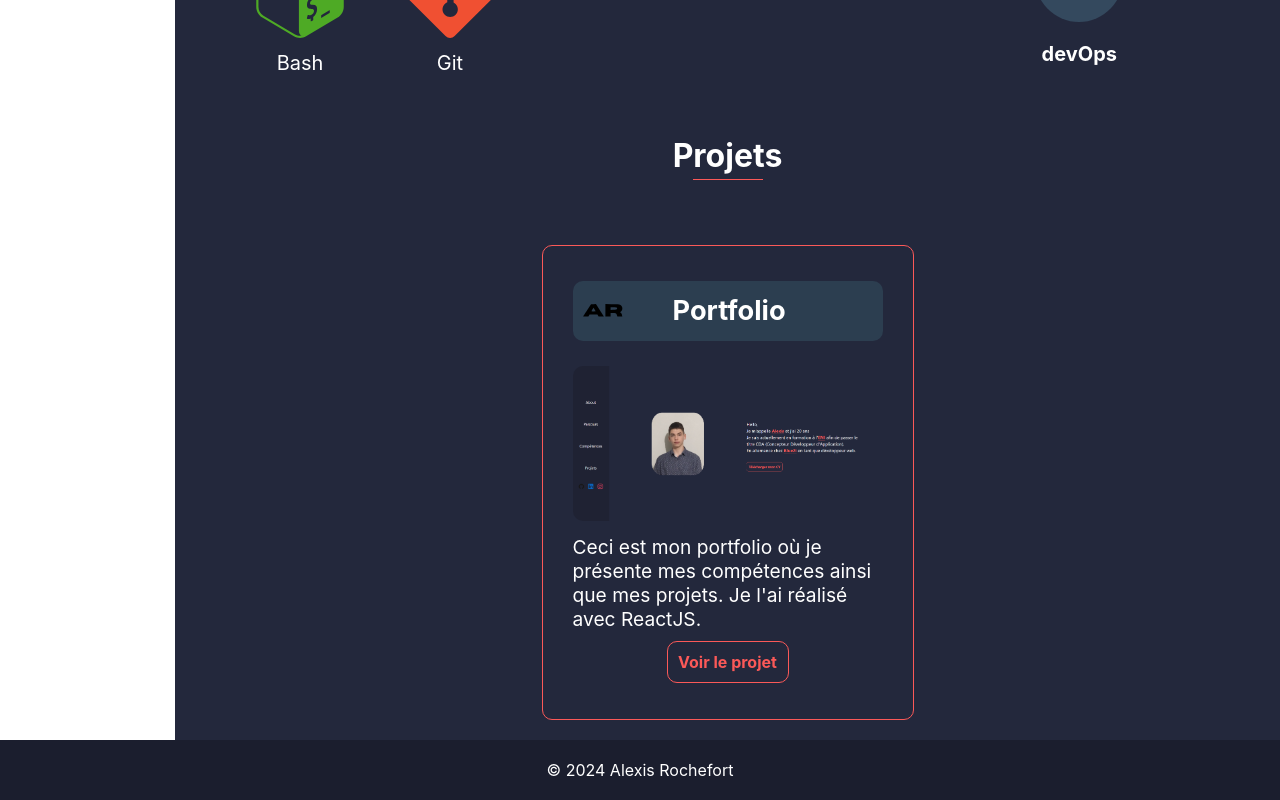
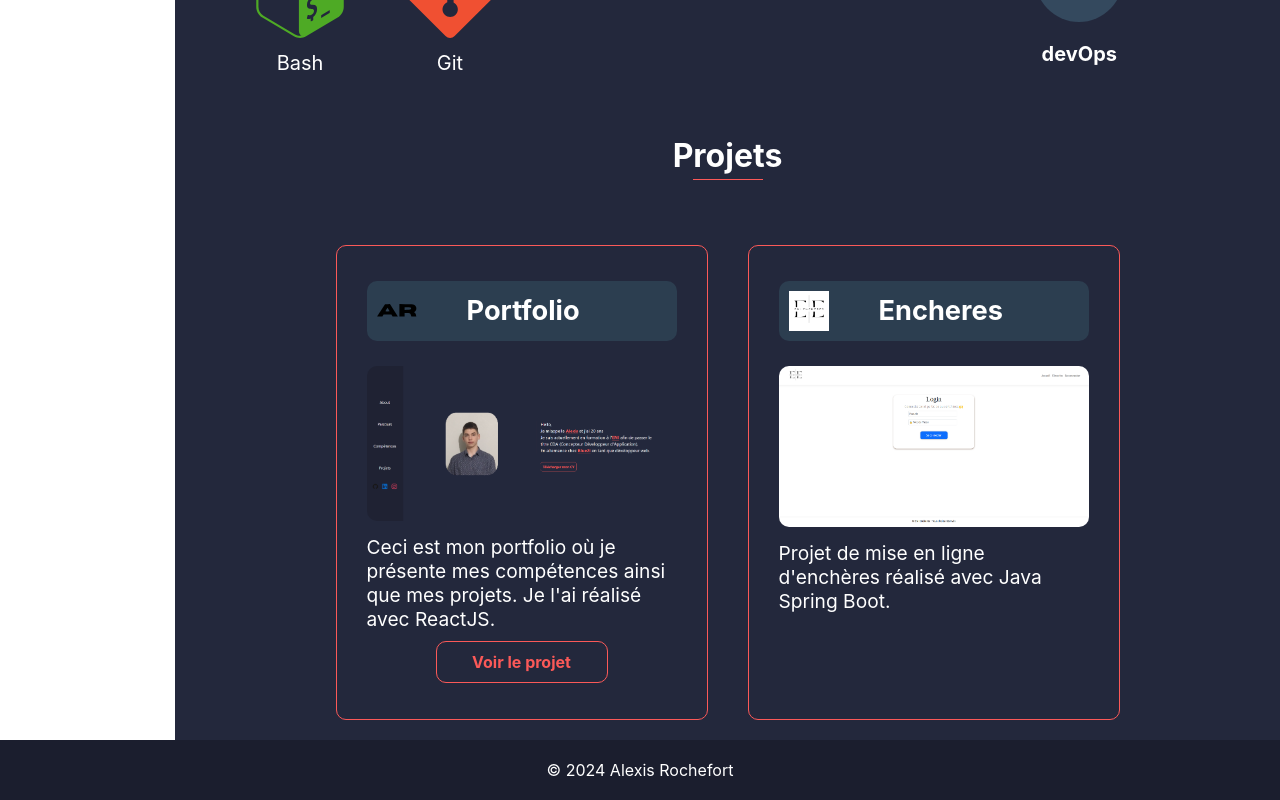
Before and after one commit to NorlaXx/portfolio, a React (Create React App) app: page / in a window 1280 px wide. Shown: the part 2596-3396 px from the top of the page. Built offline with nearby package versions, Linux system fonts and the light colour scheme.

Commit message:
:sparkles: Ajout projet Encheres

```diff
--- a/src/assets/styles/projects.scss
+++ b/src/assets/styles/projects.scss
@@ -22,7 +22,6 @@
                 flex-direction: row;
                 align-items: center;
                 width: 310px;
-                height: 30%;
                 border-radius: 10px;
                 background: #2c3e50;
                 margin: 25px 0;
@@ -66,7 +65,7 @@
                     }
                 }
                 a {
-                    width: 100px;
+                    width: 150px;
                     margin: 0 auto;
                     text-align: center;
                 }
--- a/src/components/Projects.js
+++ b/src/components/Projects.js
@@ -23,6 +23,7 @@ export default function Projects() {
                                     alt={project.name}
                                 ></img>
                                 <p>{project.description}</p>
+                                {project.link ? (
                                     <a
                                         href={project.link}
                                         rel="noreferrer"
@@ -31,6 +32,7 @@ export default function Projects() {
                                     >
                                         Voir le projet
                                     </a>
+                                ) : null}
                             </div>
                         </div>
                     );
--- a/src/datas/projectList.js
+++ b/src/datas/projectList.js
@@ -1,5 +1,7 @@
 import logoPortfolio from "../assets/images/projects/logo-portfolio.svg";
 import imagePortfolio from "../assets/images/projects/portfolio.png";
+import imageEncheres from "../assets/images/projects/imageEnchere.png";
+import logoEncheres from "../assets/images/projects/logoEnchere.png";
 
 export const projectList = [
     {
@@ -10,4 +12,10 @@ export const projectList = [
             "Ceci est mon portfolio où je présente mes compétences ainsi que mes projets. Je l'ai réalisé avec ReactJS.",
         link: "https://github.com/NorlaXx/portfolio",
     },
+    {
+        name: "Encheres",
+        logo: logoEncheres,
+        image: imageEncheres,
+        description: "Projet de mise en ligne d'enchères réalisé avec Java Spring Boot."
+    },
 ];
```
Also changed, not shown: src/assets/images/projects/imageEnchere.png (added), src/assets/images/projects/logoEnchere.png (added). Lines whose indentation alone changed are shown as unchanged.
